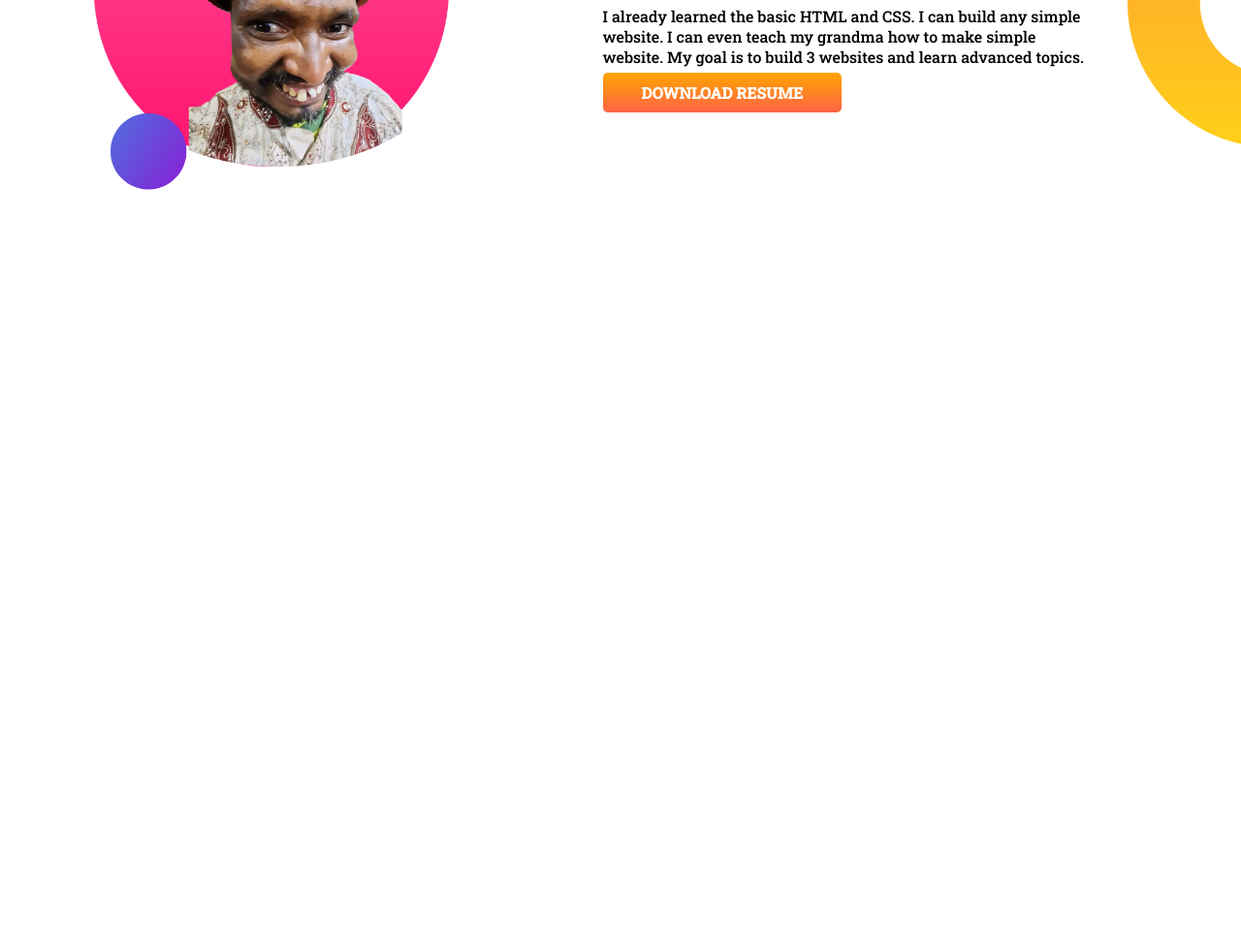
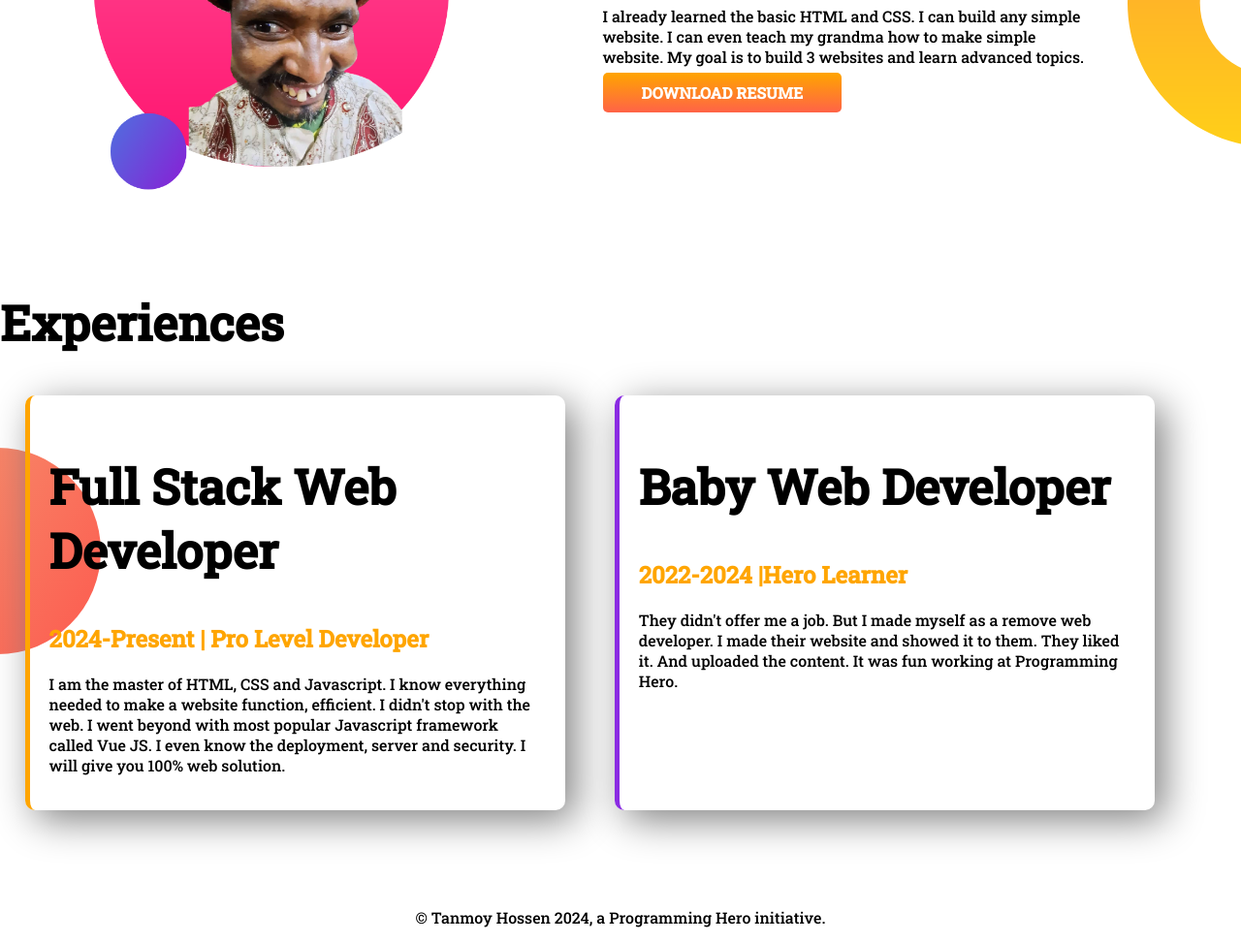
Before and after one commit to Tonmoy788-bit/Developer-website, a plain HTML site: page index.html in a window 1280 px wide. Shown: the part 756-1729 px from the top of the page at 97% size. Before the commit the page ends 1056 px from the top, so only its background shows below. Drawn offline with Linux system fonts and the light colour scheme.

Commit message:
my last commit

```diff
--- a/index.html
+++ b/index.html
@@ -13,7 +13,7 @@
 </head>
 
 <body>
-    <section class="top-banner">
+    <section class="top-banner flexible-container">
         <div class="half-width">
             <h1>Welcome To</h1>
             <h1><span class="orange-color">Tanmoy Hossen</span> World!</h1>
@@ -29,7 +29,7 @@
             <img src="images/sahalam2.png" alt="logo">
         </div>
     </section>
-    <section class="dream-big">
+    <section class="dream-big flexible-container ">
         <div class="half-width">
             <img src="images/my-bg2 (1).png" alt="">
         </div>
@@ -41,6 +41,31 @@
             <a class="link-button" target="_blank" href="">DOWNLOAD RESUME</a>
         </div>
     </section>
+    <section class="experiences-area">
+        <h1>Experiences</h1>
+        <div class="flexible-container">
+            <div id="full-stack-eveloper" class="experiences-item">
+                <h1>Full Stack Web Developer</h1>
+                <h2><span class="orange-color">2024-Present | Pro Level Developer</span></h2>
+                <p>I am the master of HTML, CSS and Javascript. I know everything needed to make a website function,
+                    efficient. I didn't stop with the web. I went beyond with most popular Javascript framework called
+                    Vue
+                    JS. I even know the deployment, server and security. I will give you 100% web solution.</p>
+            </div>
+            <div id="baby-developer" class="experiences-item">
+                <h1>Baby Web Developer</h1>
+                <h2><span class="orange-color">2022-2024 |Hero Learner</span></h2>
+                <p>They didn't offer me a job. But I made myself as a remove web developer. I made their website and
+                    showed
+                    it to them. They liked it. And uploaded the content. It was fun working at Programming Hero.</p>
+            </div>
+        </div>
+    </section>
 </body>
+<footer>
+    <p>
+        © Tanmoy Hossen 2024, a Programming Hero initiative.
+    </p>
+</footer>
 
 </html>
--- a/pretty.css
+++ b/pretty.css
@@ -11,7 +11,7 @@ h1 {
     color: orange;
 }
 
-section {
+.flexible-container {
     display: flex;
     margin-bottom: 100px;
 }
@@ -46,3 +46,32 @@ section {
     background-position: right;
     padding-right: 150px;
 }
+
+.experiences-area {
+    background-image: url(images/exp-bg.png);
+    background-repeat: no-repeat;
+    background-position: left;
+
+}
+
+.experiences-item {
+    width: 40%;
+    margin-left: 2%;
+    margin-right: 2%;
+    padding: 20px;
+    border-radius: 10px;
+    box-shadow: 10px 10px 40px gray;
+    border-left: 5px solid blueviolet;
+}
+
+#full-stack-eveloper {
+    border-left: 5px solid orange;
+}
+
+#baby-developer {
+    border-left: 5px solid blueviolet;
+}
+
+footer p {
+    text-align: center;
+}
```
